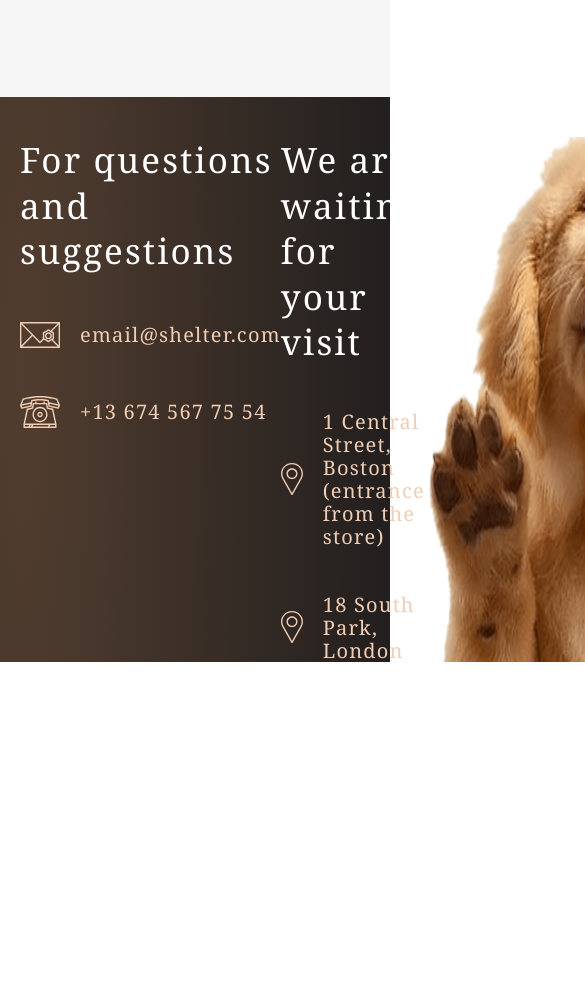
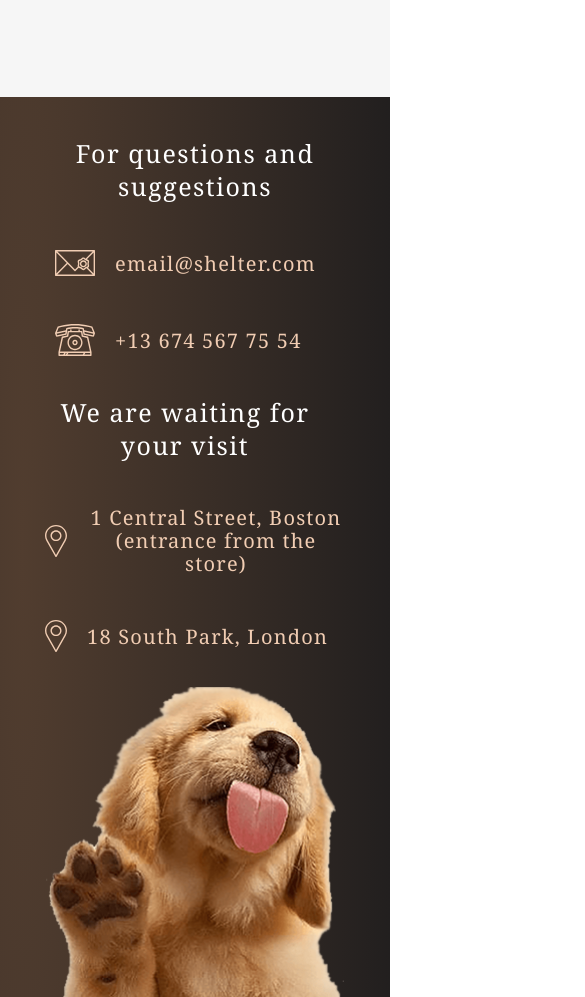
Before and after one commit to SpaYkeR696/pets, a plain HTML site: page index.html in a window 390 px wide. Shown: the part 5587-6584 px from the top of the page, 585 px wide, since content can reach past the window. Before the commit the page ends 6251 px from the top, so only its background shows below. Drawn offline with Linux system fonts and the light colour scheme; a web font is replaced by a local one.

Commit message:
feat: adding the rest of the responsive on the main page

```diff
--- a/css/footer.css
+++ b/css/footer.css
@@ -6,6 +6,10 @@ footer {
     display: flex;
     justify-content: space-between;
     padding-top: 40px;
+}
+
+.footer-content {
+    display: flex;
 }
 
 .footer p {
@@ -17,6 +21,10 @@ footer {
     letter-spacing: 0.06em;
     color: #F1CDB3;
     margin-left: 20px;
+}
+
+.footer-content-1 {
+    margin-right: 160px;
 }
 
 .footer-content-1 h3 {
@@ -63,3 +71,47 @@ footer {
     display: flex;
     align-items: center;
 }
+
+@media (max-width:1200px) {
+
+   .footer {
+    flex-direction: column;
+    display: flex;
+    align-items: center;
+   }
+
+   .puppy {
+    max-width: 300px;
+    margin-top: 35px;
+   }
+
+   .footer-content-1 {
+    margin-right: 60px;
+   }
+}
+
+@media (max-width:767px) {
+
+    .footer-content {
+        flex-direction: column;
+        display: contents;
+        text-align: center;
+    }
+
+    .footer-content-1 {
+        margin: 0;
+    }
+
+    .footer-content-2 {
+        margin-top: 40px;
+    }
+
+    .footer h3 {
+        font-size: 25px;
+    }
+
+    .footer p {
+        font-size: 20px;
+    }
+
+}
--- a/css/startscreen.css
+++ b/css/startscreen.css
@@ -33,8 +33,6 @@
     padding: 0;
 }
 
-/* Медиа запросы */
-
 @media (max-width:1200px) {
 
     .startContent {
--- a/index.html
+++ b/index.html
@@ -182,6 +182,7 @@
     <footer>
         <div class="container">
             <div class="footer">
+                <div class="footer-content">
                     <div class="footer-content-1">
                         <h3>For questions and suggestions</h3>
                         <div class="email">
@@ -204,7 +205,8 @@
                             <p>18 South Park, London </p>
                         </div>
                     </div>
-                <img src="./assets/footer-puppy.png" alt="puppy">
+                </div>
+                <img src="./assets/footer-puppy.png" alt="puppy" class="puppy">
             </div>
         </div>
     </footer>
```
Lines whose indentation alone changed are shown as unchanged.
